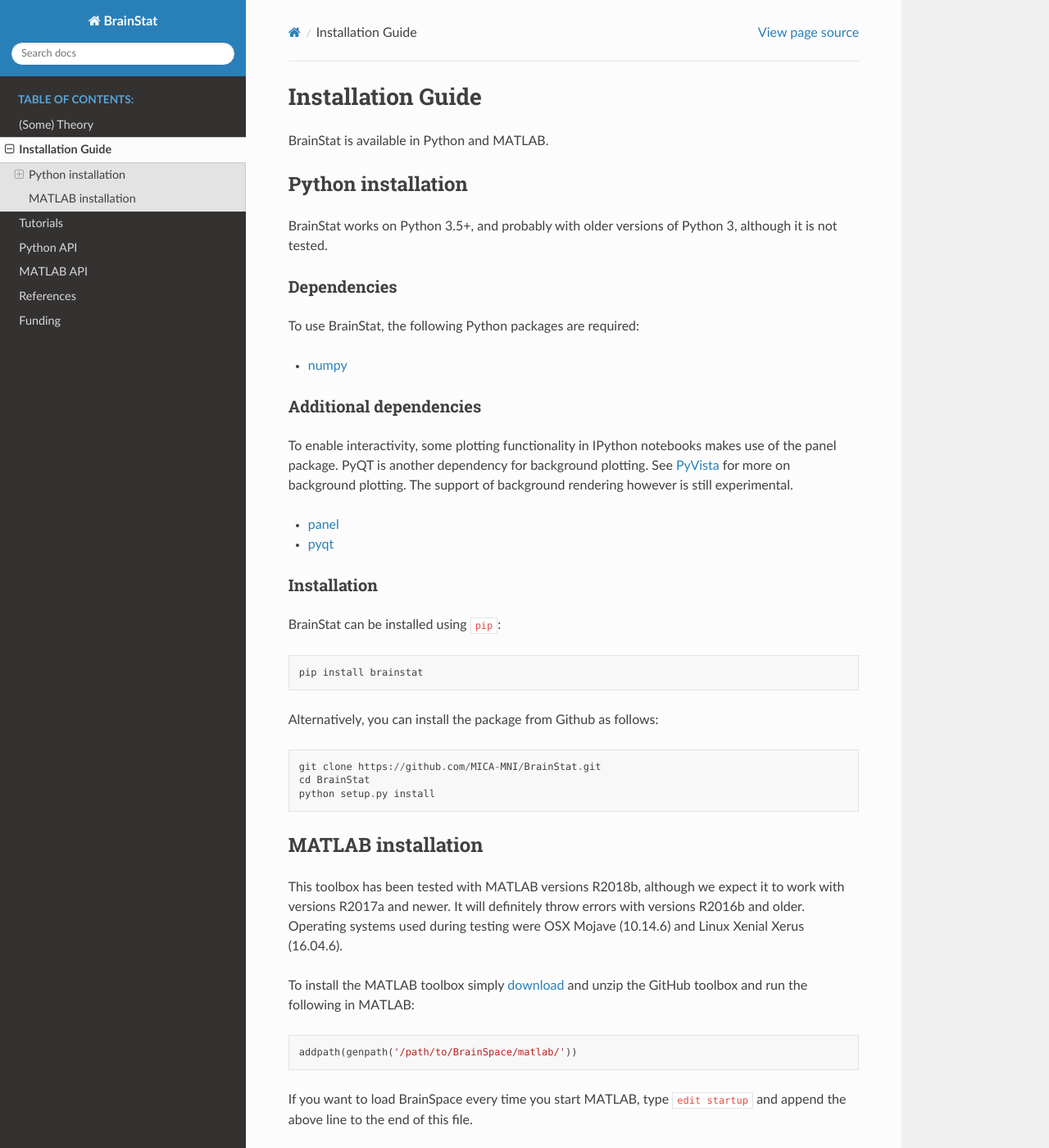
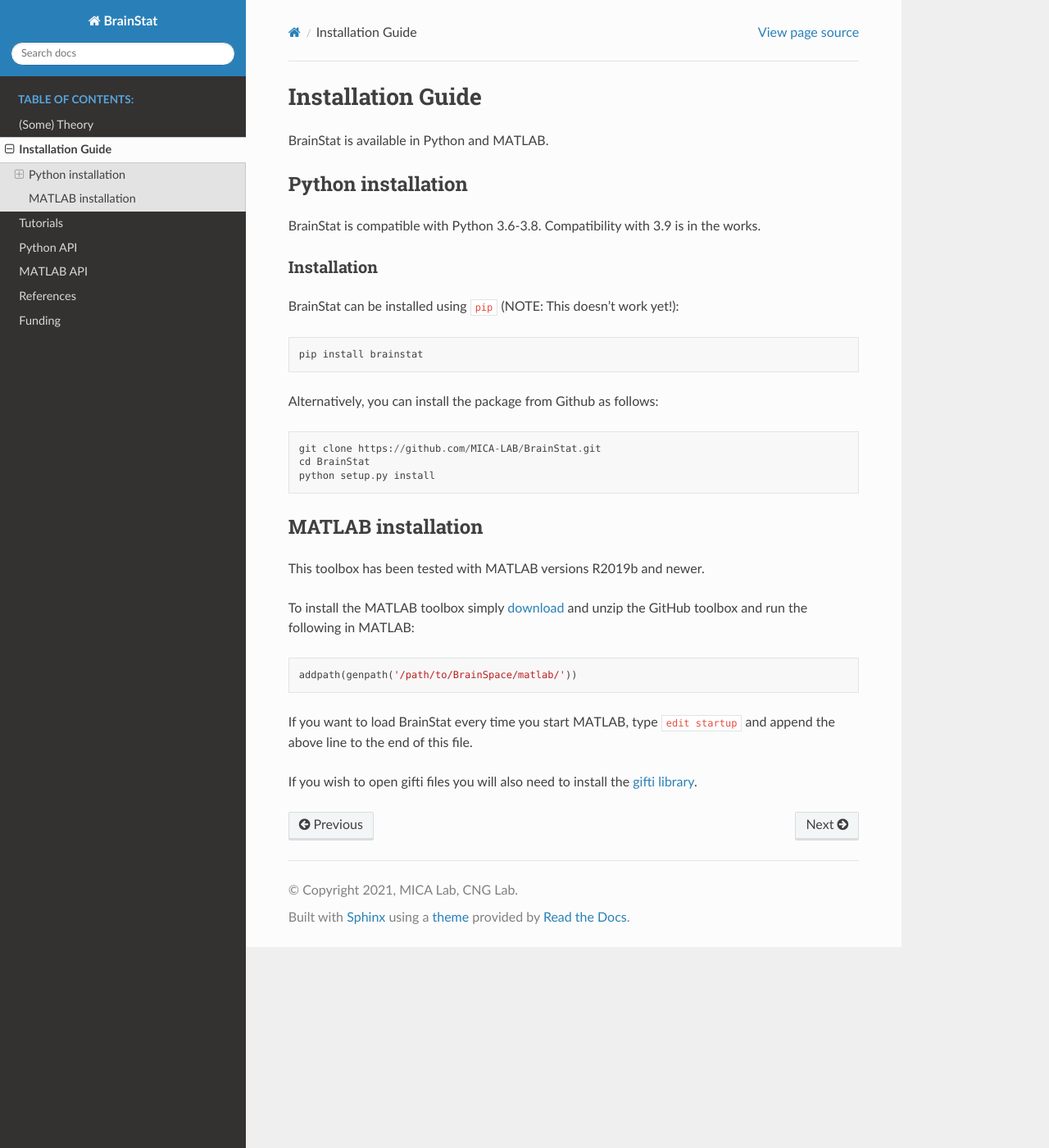
Before and after one commit to MICA-MNI/BrainStat, a Sphinx documentation site: the page built from docs/generic/install.rst, in a window 1280 px wide and 1400 px high. Shown: the whole window at 82% size. Built offline with Sphinx 7.4.7 and the Read the Docs theme 2.0.0, drawn with Linux system fonts in a browser that asks for light colours; some of the changed text lies outside the part shown.

Commit message:
[DOC] Small install update.

```diff
--- a/docs/generic/install.rst
+++ b/docs/generic/install.rst
@@ -9,66 +9,38 @@
 Python installation
 -------------------
 
-BrainStat works on Python 3.5+, and probably with older versions of Python 3,
-although it is not tested.
-
-
-Dependencies
-^^^^^^^^^^^^
-
-To use BrainStat, the following Python packages are required:
-
-* `numpy <https://numpy.org/>`_
-
-
-Additional dependencies
-^^^^^^^^^^^^^^^^^^^^^^^
-To enable interactivity, some plotting functionality in IPython notebooks makes
-use of the panel package. PyQT is another dependency for background plotting.
-See `PyVista <https://docs.pyvista.org/plotting/qt_plotting.html#background-plotting>`_
-for more on background plotting. The support of background rendering however
-is still experimental.
-
-* `panel <https://panel.pyviz.org/>`_
-* `pyqt <https://riverbankcomputing.com/software/pyqt/intro>`_
+BrainStat is compatible with Python 3.6-3.8. Compatibility with 3.9 is in the
+works.
 
 
 Installation
 ^^^^^^^^^^^^
 
-BrainStat can be installed using ``pip``: ::
+BrainStat can be installed using ``pip`` (NOTE: This doesn't work yet!): ::
 
     pip install brainstat
 
 
 Alternatively, you can install the package from Github as follows: ::
 
-    git clone https://github.com/MICA-MNI/BrainStat.git
+    git clone https://github.com/MICA-LAB/BrainStat.git
     cd BrainStat
     python setup.py install
-
 
 
 MATLAB installation
 -------------------
 
-This toolbox has been tested with MATLAB versions R2018b, although we expect it
-to work with versions R2017a and newer. It will definitely throw errors with
-versions R2016b and older. Operating systems used during testing were OSX Mojave (10.14.6)
-and Linux Xenial Xerus (16.04.6).
+This toolbox has been tested with MATLAB versions R2019b and newer.
 
 To install the MATLAB toolbox simply `download
-<https://github.com/MICA-MNI/BrainStat/releases>`_ and unzip the GitHub toolbox and run
+<https://github.com/MICA-LAB/BrainStat/releases>`_ and unzip the GitHub toolbox and run
 the following in MATLAB: ::
 
     addpath(genpath('/path/to/BrainSpace/matlab/'))
 
-If you want to load BrainSpace every time you start MATLAB, type ``edit
+If you want to load BrainStat every time you start MATLAB, type ``edit
 startup`` and append the above line to the end of this file.
-
-You can move the MATLAB directory to other locations. However, the example data
-loader functions used in our tutorials require the MATLAB and shared directories
-to both be in the same directory.
 
 If you wish to open gifti files you will also need to install the `gifti library
 <https://www.artefact.tk/software/matlab/gifti/>`_.
--- /dev/null
+++ b/docs/python/_autosummary/brainstat.stats.multiple_comparisons.compute_resels.rst
@@ -0,0 +1,6 @@
+brainstat.stats.multiple\_comparisons.compute\_resels
+=====================================================
+
+.. currentmodule:: brainstat.stats.multiple_comparisons
+
+.. autofunction:: compute_resels
--- /dev/null
+++ b/docs/python/_autosummary/brainstat.stats.multiple_comparisons.peak_clus.rst
@@ -0,0 +1,6 @@
+brainstat.stats.multiple\_comparisons.peak\_clus
+================================================
+
+.. currentmodule:: brainstat.stats.multiple_comparisons
+
+.. autofunction:: peak_clus
--- a/docs/python/_autosummary/brainstat.stats.multiple_comparisons.rst
+++ b/docs/python/_autosummary/brainstat.stats.multiple_comparisons.rst
@@ -14,6 +14,8 @@
    .. autosummary::
       :toctree:
 
+      compute_resels
       fdr
+      peak_clus
       random_field_theory
       stat_threshold
```
